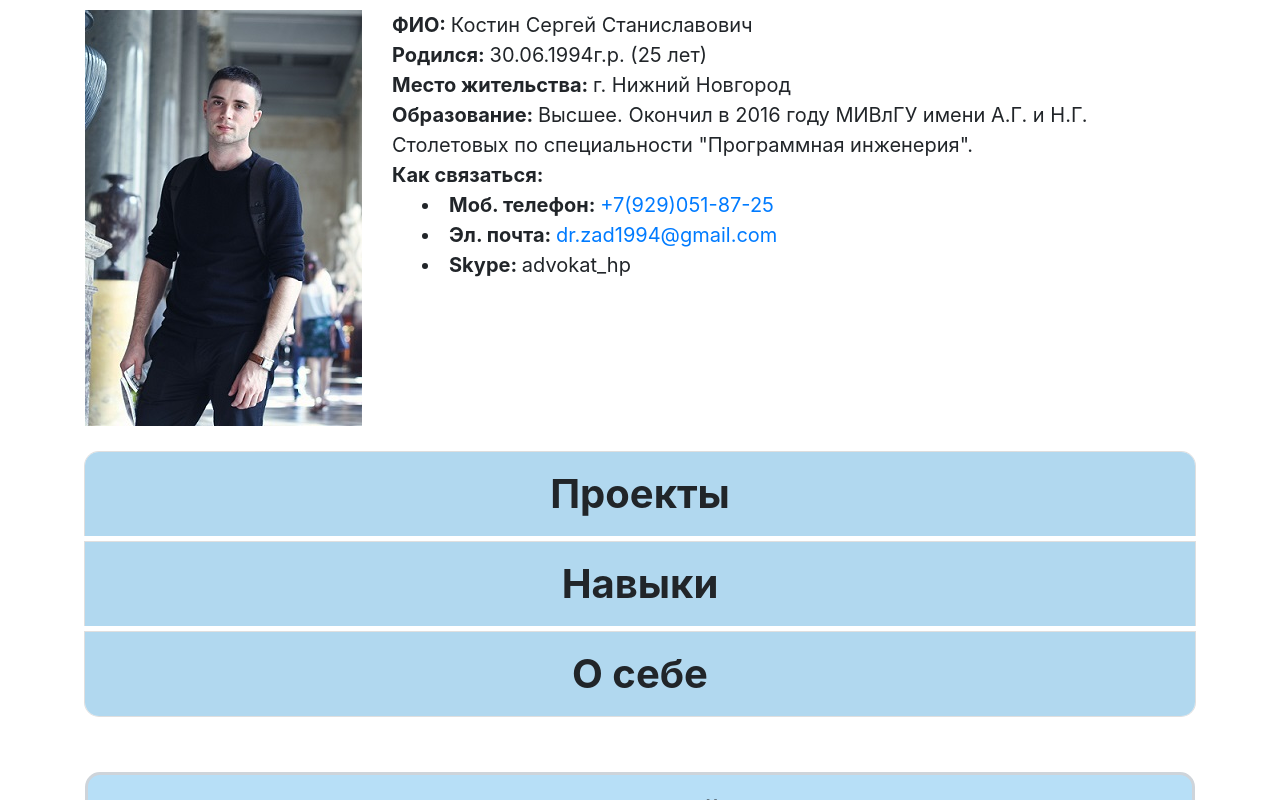
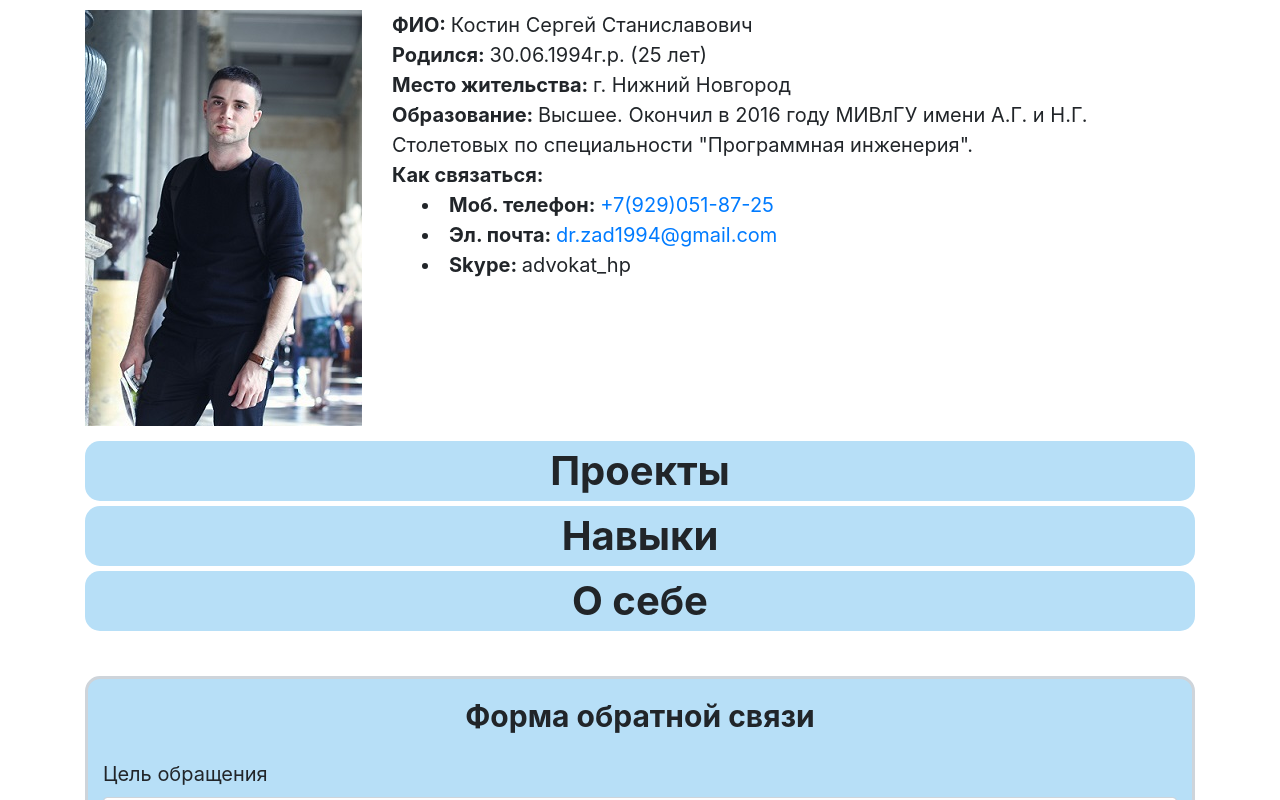
Before and after one commit to PuhlyaMan/MyPage, a React app: page / in a window 1280 px wide. Shown: the top 800 px of the page. Built offline with nearby package versions, Linux system fonts and the light colour scheme.

Commit message:
Реализовал аккордеон (возможно криво, но работает)

```diff
--- a/src/components/ElContainer/Menu/MenuItem/Projects/Project/style.css
+++ b/src/components/ElContainer/Menu/MenuItem/Projects/Project/style.css
@@ -1,5 +1,5 @@
 .job {
-  margin: 40px 0;
+  margin: 0 0 40px 0;
 }
 
 .company {
--- a/src/components/ElContainer/Menu/MenuItem/index.jsx
+++ b/src/components/ElContainer/Menu/MenuItem/index.jsx
@@ -1,29 +1,27 @@
 import React from 'react';
 import PropTypes from 'prop-types';
-import { Card, Accordion } from 'react-bootstrap';
 import style from './style.css';
 
 export default function MenuItem(props) {
-  const { active, item, children } = props;
+  const { elem, active, showActiveMenu, item, children } = props;
 
+  const nameclass = active ? style.body_active : style.body_non_active;
   return (
-    <Card className={style.card}>
-      <Card.Header className={style.header}>
-        <Accordion.Toggle as={Card.Header} eventKey={active}>
-          {children}
-        </Accordion.Toggle>
-      </Card.Header>
-      <Accordion.Collapse eventKey={active}>
-        <Card.Body>
-          {item()}
-        </Card.Body>
-      </Accordion.Collapse>
-    </Card>
+    <div className={style.card}>
+      <div className={style.header} onClick={() => showActiveMenu(!active, !active ? elem : 0)}>
+        {children}
+      </div>
+      <div className={nameclass}>
+        {item()}
+      </div>
+    </div>
   );
 }
 
 MenuItem.propTypes = {
   children: PropTypes.string.isRequired,
   item: PropTypes.func.isRequired,
-  active: PropTypes.string.isRequired,
+  active: PropTypes.bool.isRequired,
+  elem: PropTypes.number.isRequired,
+  showActiveMenu: PropTypes.func.isRequired,
 };
--- a/src/components/ElContainer/Menu/MenuItem/style.css
+++ b/src/components/ElContainer/Menu/MenuItem/style.css
@@ -5,10 +5,25 @@
   cursor: pointer;
   padding: 0;
   background-color: #b7dff7;
+  border-radius: 15px;
+}
 
+.header:hover {
+  border: 2px solid #808080
+}
+
+.body_non_active {
+  display: none;
+}
+
+.body_active {
+  margin: 10px 0;
+  padding: 20px 30px;
+  display: block;
+  border: 1px solid #000000;
+  border-radius: 15px;
 }
 
 .card {
   margin: 5px 0;
-  border-radius: 15px;
 }
--- a/src/components/ElContainer/Menu/index.jsx
+++ b/src/components/ElContainer/Menu/index.jsx
@@ -1,5 +1,5 @@
-import React from 'react';
-import { Row, Accordion } from 'react-bootstrap';
+import React, { useState } from 'react';
+import { Row, Col } from 'react-bootstrap';
 import MenuItem from './MenuItem';
 import Another from './MenuItem/Another';
 import Projects from './MenuItem/Projects';
@@ -7,13 +7,27 @@ import Skils from './MenuItem/Skils';
 import style from './style.css';
 
 export default function Menu() {
+  const [active, setActive] = useState(0);
+  const [elem, setElem] = useState(0);
+
+  function showActiveMenu(check, num) {
+    setActive(check);
+    setElem(num);
+  }
+
   return (
     <Row>
-      <Accordion className={style.accordion}>
-        <MenuItem active="0" item={Projects}>Проекты</MenuItem>
-        <MenuItem active="1" item={Skils}>Навыки</MenuItem>
-        <MenuItem active="2" item={Another}>О себе</MenuItem>
-      </Accordion>
+      <Col>
+        <MenuItem elem={1} active={elem === 1} showActiveMenu={showActiveMenu} item={Projects}>
+          Проекты
+        </MenuItem>
+        <MenuItem elem={2} active={elem === 2} showActiveMenu={showActiveMenu} item={Skils}>
+          Навыки
+        </MenuItem>
+        <MenuItem elem={3} active={elem === 3} showActiveMenu={showActiveMenu} item={Another}>
+          О себе
+        </MenuItem>
+      </Col>
     </Row>
   );
 }
```
